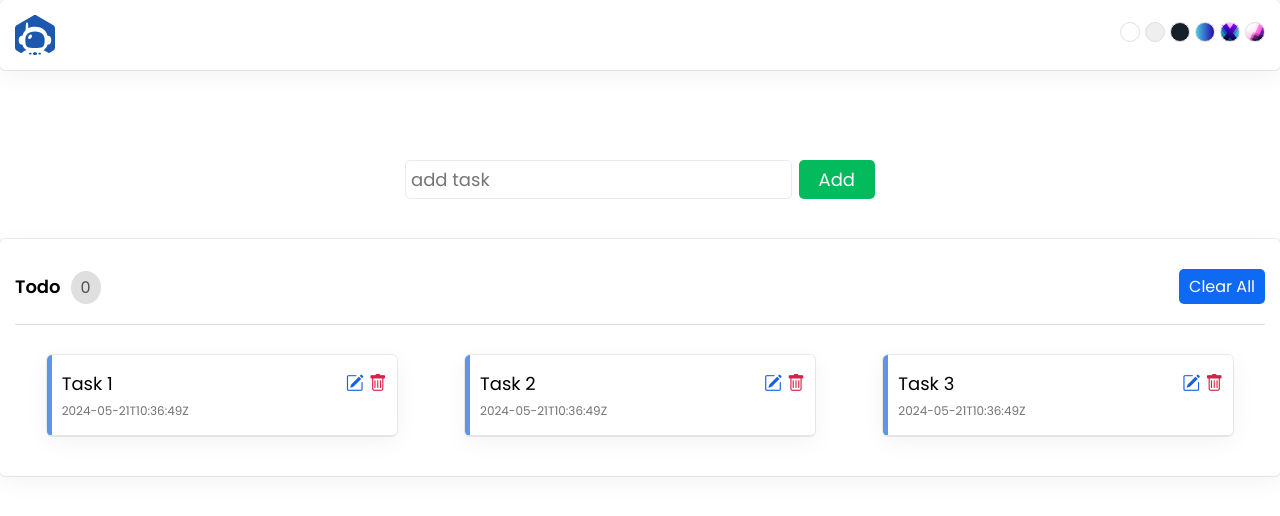
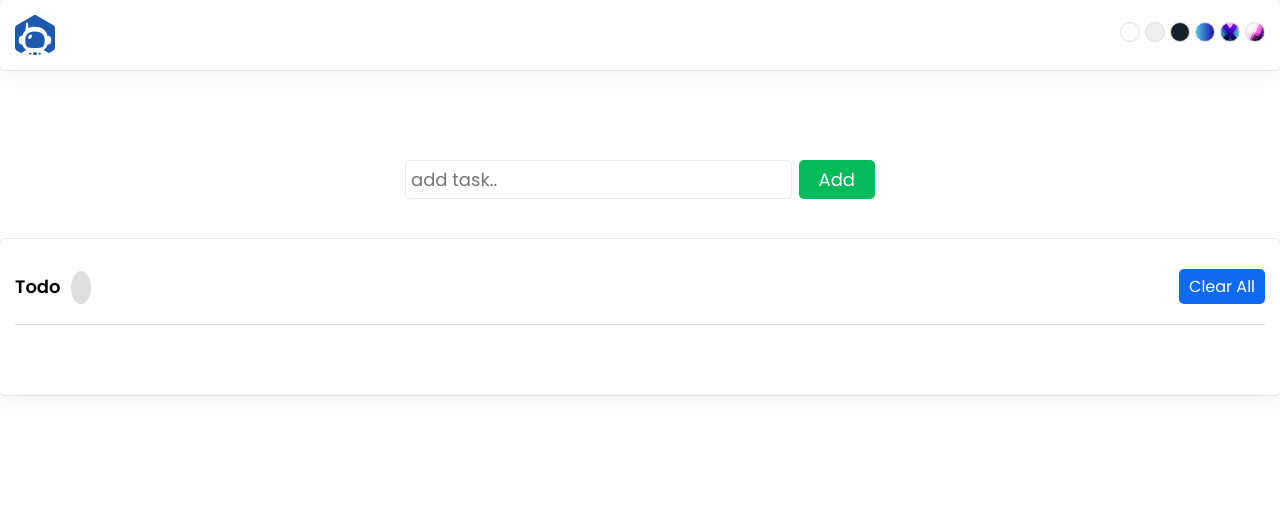
Before and after one commit to joshivignesh/taskmate, a React (Create React App) app: page / in a window 1280 px wide. Shown: the top 516 px of the page. Built offline with nearby package versions, Linux system fonts and the light colour scheme.

Commit message:
Added js code

```diff
--- a/public/index.html
+++ b/public/index.html
@@ -9,7 +9,7 @@
       name="description"
       content="Web site created using create-react-app"
     />
-    <link rel="apple-touch-icon" href="%PUBLIC_URL%/logo192.png" />
+    <link rel="apple-touch-icon" href="%PUBLIC_URL%/taskmate.jpg" />
     <!--
       manifest.json provides metadata used when your web app is installed on a
       user's mobile device or desktop. See https://developers.google.com/web/fundamentals/web-app-manifest/
--- a/src/App.js
+++ b/src/App.js
@@ -1,21 +1,18 @@
-import { useState } from 'react';
-import './App.css';
-import Header  from './components/Header'
-import AddTask from './components/AddTask'
-import ShowTask from './components/ShowTask'
+import { useState } from "react";
+import "./App.css";
+import Header from "./components/Header";
+import { AddTask } from "./components/AddTask";
+import { ShowTask } from "./components/ShowTask";
 
 function App() {
-  const [tasks, setTasks] = useState([{id:5247, name: "React coding", completed: false},
-                                      {id:6268, name: "Angular coding", completed: true},
-                                      {id:5879, name: ".NET API coding", completed: true}])
-
+  const [tasksList, setTaskslist] = useState([]);
 
   return (
-    <div className='App'>
-     <Header> </Header>
-     <AddTask />
-     <ShowTask />
-      </div>
+    <div className="App">
+      <Header> </Header>
+      <AddTask taskslists={tasksList} setTaskslist={setTaskslist} />
+      <ShowTask taskslists={tasksList} setTaskslist={setTaskslist} />
+    </div>
   );
 }
 
--- a/src/components/AddTask.js
+++ b/src/components/AddTask.js
@@ -1,14 +1,34 @@
-import React from 'react'
+import React from "react";
 
-const AddTask = () => {
+export const AddTask = ({ tasksList, setTaskslist }) => {
+  const handleSubmit = (e) => {
+    e.preventDefault();
+
+    const date = new Date();
+    const newTask = {
+      id: date.getTime(),
+      name: e.target.task.value,
+      time: `${date.toLocaleTimeString} ${date.toLocaleDateString}`,
+    };
+    //setTaskslist([...tasksList, newTask]);
+    //setTaskslist([...tasksList, newTask]);
+    setTaskslist((tasksList) => [...tasksList, newTask]); // This correctly creates a new array.
+    console.log(tasksList, "tasksList");
+    console.log(newTask, "newTask");
+  };
+
   return (
     <section className="addTask">
-      <form >
-        <input type="text" name="task"  autoComplete="off" maxLength="25"  placeholder="add task" />
+      <form onSubmit={handleSubmit}>
+        <input
+          type="text"
+          name="task"
+          autoComplete="off"
+          maxLength="25"
+          placeholder="add task.."
+        />
         <button type="submit">Add</button>
       </form>
     </section>
-  )
-}
-
-export default AddTask
+  );
+};
--- a/src/components/ShowTask.js
+++ b/src/components/ShowTask.js
@@ -1,43 +1,29 @@
 import React from "react";
 
-const ShowTask = () => {
+export const ShowTask = ({ tasksList, setTaskslist }) => {
   return (
     <section className="showTask">
       <div className="head">
         <div>
           <span className="title">Todo</span>
-          <span className="count">0</span>
+          <span className="count">{tasksList?.length}</span>
         </div>
-        <button className="clearAll">Clear All</button>
+        <button className="clearAll" onClick={() => setTaskslist([])}>
+          Clear All
+        </button>
       </div>
       <ul>
-        <li>
-          <p>
-            <span className="name">Task 1</span>
-            <span className="time">2024-05-21T10:36:49Z</span>
-          </p>
-          <i className="bi bi-pencil-square"></i>
-          <i className="bi bi-trash"></i>
-        </li>
-        <li>
-          <p>
-            <span className="name">Task 2</span>
-            <span className="time">2024-05-21T10:36:49Z</span>
-          </p>
-          <i className="bi bi-pencil-square"></i>
-          <i className="bi bi-trash"></i>
-        </li>
-        <li>
-          <p>
-            <span className="name">Task 3</span>
-            <span className="time">2024-05-21T10:36:49Z</span>
-          </p>
-          <i className="bi bi-pencil-square"></i>
-          <i className="bi bi-trash"></i>
-        </li>
+        {tasksList?.map((task) => (
+          <li key={task.id}>
+            <p>
+              <span className="name">{task.name}</span>
+              <span className="time">{task.time}</span>
+            </p>
+            <i className="bi bi-pencil-square"></i>
+            <i className="bi bi-trash"></i>
+          </li>
+        ))}
       </ul>
     </section>
   );
 };
-
-export default ShowTask;
```
Also changed, not shown: public/manifest.json, public/taskmate.jpg (added).
